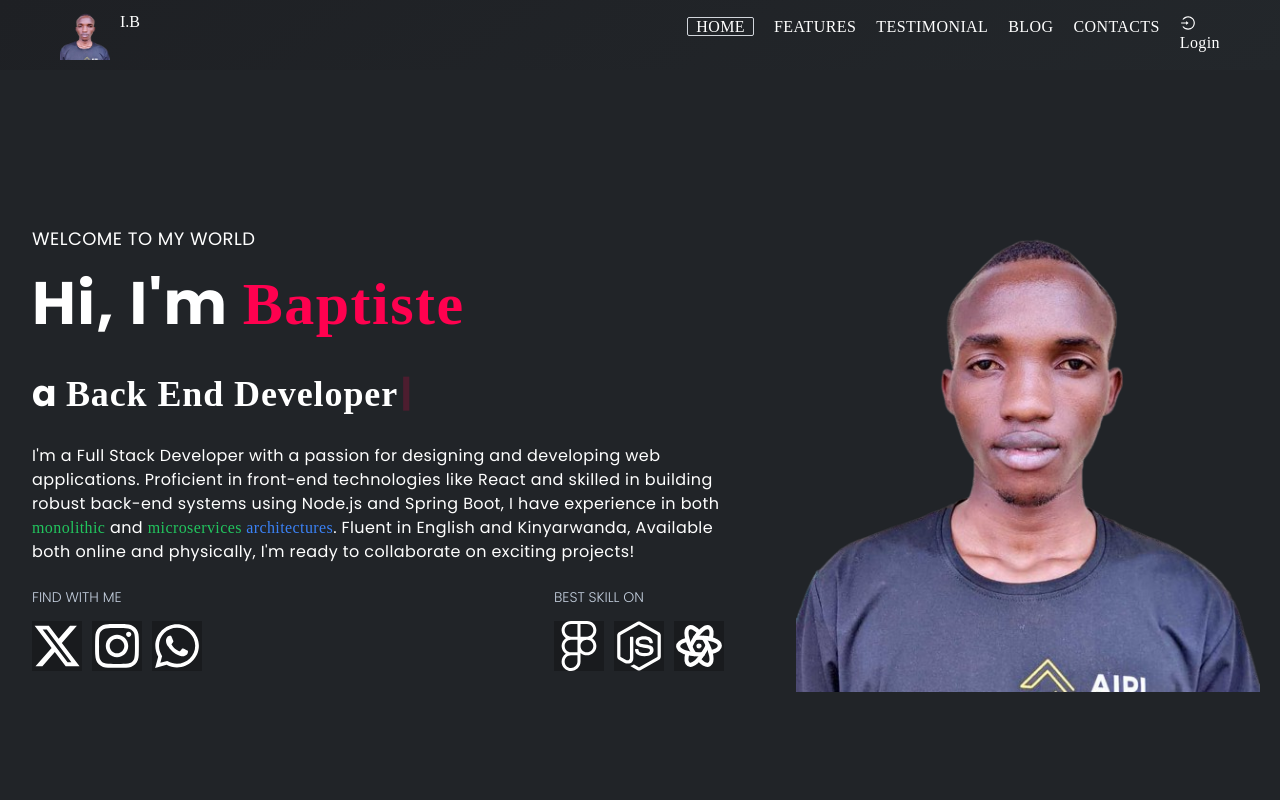
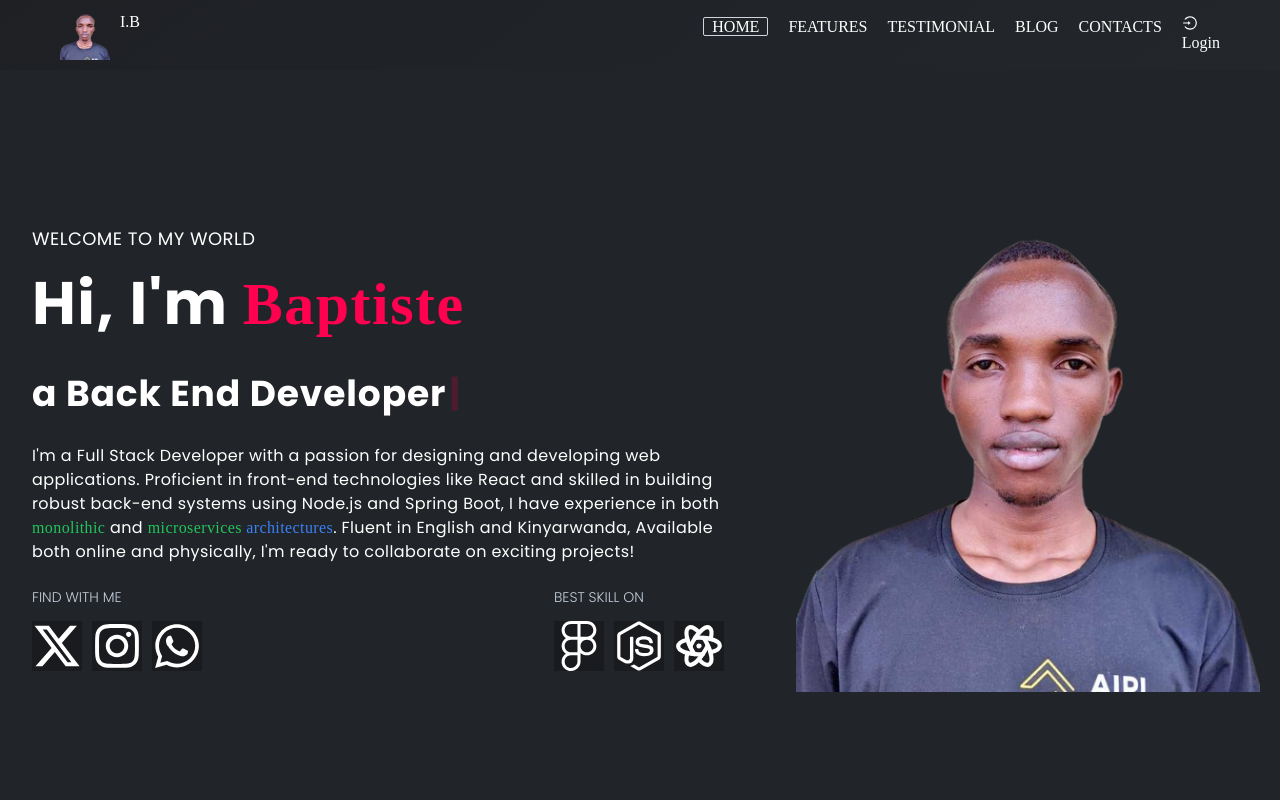
Before and after one commit to IMANARIYO/imanariyo_portfoliowebsite, a React (Vite) app: page / in a window 1280 px wide. Shown: the top 800 px of the page. Built offline with nearby package versions, Linux system fonts and the light colour scheme; no server answers.

Commit message:
fixing the navigation issue

```diff
--- a/src/components/homepagecomponent/Homepage.jsx
+++ b/src/components/homepagecomponent/Homepage.jsx
@@ -38,7 +38,7 @@ function Homepage() {
           Hi, I'm <span className="capitalize text-designColor"> Baptiste</span>
         </h1>
         <h2 className="text-4xl font-bold tracking-wide text-white font-bodyFont">
-          a <span>{text}</span>
+          a <span className="tracking-wide font-bodyFont">{text}</span>
           <Cursor
             cursorBlinking="false"
             cursorStyle="|"
--- a/src/components/navigation/Navigation.jsx
+++ b/src/components/navigation/Navigation.jsx
@@ -39,7 +39,6 @@ function HeadNavBar() {
 
   return (
     <div>
-
       <div className="head-nav-bar" >
         <div className="head">
           <div className="flex main-logo">
@@ -48,7 +47,7 @@ function HeadNavBar() {
           </div>
           <i id="open" className='bx bx-menu' onClick={toggleNavigation}><CiMenuBurger/></i>
 
-          <ul className={`navigation  tracking-wide font-bodyFont${isActive ? 'active' : ''}`}  onClick={toggleNavigation}>
+          <ul className={`navigation ${isActive ? 'active' : ''}`}  onClick={toggleNavigation}>
             <li>
               <i id="close" className='bx bx-window-close' onClick={toggleNavigation}><FaWindowClose /></i>
             </li>
```
